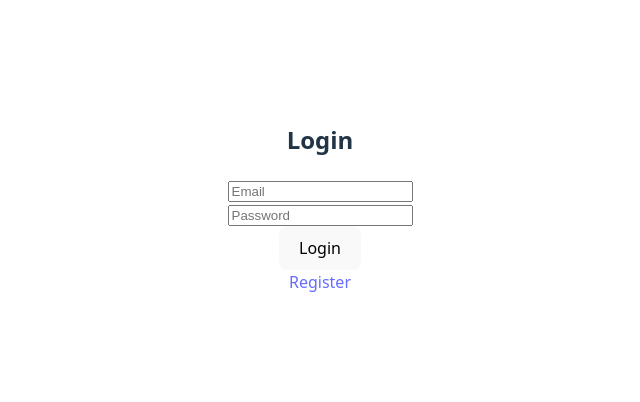
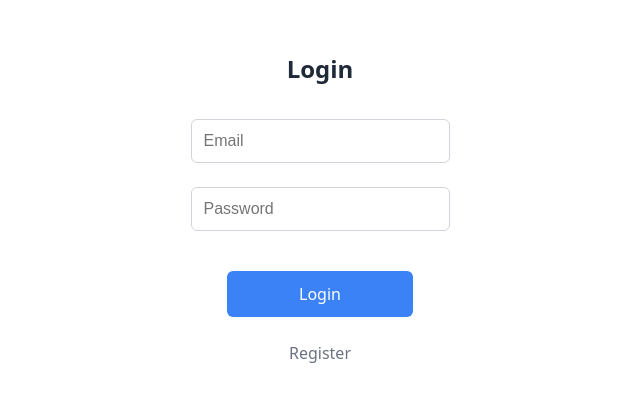
Before and after one commit to mollyhall05/employee-portal, a React (Vite) app: page / in a window 1280 px wide. Shown: the part 202-604 px from the top of the page, without its empty margins (320-960 px from the left). Built offline with nearby package versions, Linux system fonts and the light colour scheme.

Commit message:
Styled login and register pages

```diff
--- /dev/null
+++ b/src/pages/Login.css
@@ -0,0 +1,66 @@
+
+.login-container {
+    display: flex;
+    flex-direction: column;
+    align-items: center;
+    justify-content: center;
+    background-color: #ffffff;
+}
+
+.login-title {
+    font-size: 1.5rem;
+    font-weight: bold;
+    color: #1f2937;
+    margin-bottom: 4rem;
+}
+
+form {
+    display: flex;
+    flex-direction: column;
+    align-items: center;
+}
+
+.login-input {
+    width: 100%;
+    padding: 0.75rem;
+    border: 1px solid #d1d5db;
+    border-radius: 6px;
+    font-size: 1rem;
+    outline: none;
+    transition: border-color 0.2s ease-in-out;
+}
+
+.login-input:focus {
+    border-color: #3b82f6;
+    box-shadow: 0 0 0 3px rgba(59, 130, 246, 0.3);
+}
+
+.login-button {
+    width: 80%;
+    background-color: #3b82f6;
+    color: white;
+    padding: 0.75rem;
+    border: none;
+    border-radius: 6px;
+    font-size: 1rem;
+    cursor: pointer;
+    transition: background-color 0.2s ease-in-out;
+}
+
+.login-button:hover {
+    background-color: #2563eb;
+}
+
+.register-link {
+    margin-top: 0rem;
+    color: #6b7280;
+}
+
+.register-text {
+    color: #3b82f6;
+    text-decoration: none;
+}
+
+.register-text:hover {
+    text-decoration: underline;
+}
--- a/src/pages/Login.jsx
+++ b/src/pages/Login.jsx
@@ -2,6 +2,7 @@ import React, { useState } from "react";
 import { useNavigate, Link } from "react-router-dom";
 import { database } from "../firebase_setup/firebase.js";
 import { collection, query, where, getDocs } from "firebase/firestore";
+import './Login.css';
 
 function Login() {
 	const [email, setEmail] = useState("");
@@ -42,10 +43,10 @@ function Login() {
 	};
 
 	return (
-		<div style={{ textAlign: "center", padding: "20px" }}>
+		<div className="login-container">
 			<h2>Login</h2>
 			<form onSubmit={handleLogin}>
-				<input
+				<input className="login-input"
 					type="email"
 					placeholder="Email"
 					value={email}
@@ -53,7 +54,7 @@ function Login() {
 					required
 				/>
 				<br />
-				<input
+				<input className="login-input"
 					type="password"
 					placeholder="Password"
 					value={password}
@@ -61,9 +62,9 @@ function Login() {
 					required
 				/>
 				<br />
-				<button type="submit">Login</button>
+				<button className="login-button" type="submit">Login</button>
 				<br />
-				<Link to={"/Register"}>Register</Link>
+				<Link className="register-link" to={"/Register"}>Register</Link>
 			</form>
 		</div>
 	);
--- /dev/null
+++ b/src/pages/Register.css
@@ -0,0 +1,78 @@
+.register-container {
+    display: flex;
+    flex-direction: column;
+    align-items: center;
+    justify-content: center;
+    background-color: #ffffff;
+}
+
+h2 {
+    font-size: 1.5rem;
+    font-weight: bold;
+    color: #1f2937;
+    margin-bottom: 2rem;
+}
+
+form {
+    display: flex;
+    flex-direction: column;
+    align-items: center;
+    width: 100%;
+    max-width: 400px;
+}
+
+.form-group {
+    display: flex;
+    flex-direction: row;
+    gap: 0.5rem;
+    width: 100%;
+    margin-bottom: 1rem;
+}
+
+label {
+    align-items: center;
+    display: flex;
+    flex-direction: column;
+    justify-content: center;
+    margin-bottom: 0.5rem;
+    margin-top: 0.5rem;
+    font-weight: bold;
+    color: #374151;
+}
+
+input, select {
+    width: 100%;
+    padding: 0.75rem;
+    border: 1px solid #d1d5db;
+    border-radius: 6px;
+    font-size: 1rem;
+    outline: none;
+    transition: border-color 0.2s ease-in-out;
+}
+
+input:focus, select:focus {
+    border-color: #3b82f6;
+    box-shadow: 0 0 0 3px rgba(59, 130, 246, 0.3);
+}
+
+button {
+    width: 60%;
+    background-color: #3b82f6;
+    color: white;
+    padding: 0.75rem;
+    border: none;
+    border-radius: 6px;
+    font-size: 1rem;
+    cursor: pointer;
+    transition: background-color 0.2s ease-in-out;
+    margin-top: 1rem;
+}
+
+button:hover {
+    background-color: #2563eb;
+}
+
+.login-link {
+    margin-top: 0rem;
+    color: #6b7280;
+}
--- a/src/pages/Register.jsx
+++ b/src/pages/Register.jsx
@@ -2,6 +2,9 @@ import React, { useState } from "react";
 import { useNavigate } from "react-router-dom";
 import { database } from "../firebase_setup/firebase.js";
 import { collection, addDoc, query, where, getDocs } from "firebase/firestore";
+import { Link } from "react-router-dom";
+import "./Register.css";
+
 function RegisterPage() {
 	const navigate = useNavigate();
 	// State to store form input values
@@ -148,6 +151,8 @@ function RegisterPage() {
 				</div>
 
 				<button type="submit">Register</button>
+				<br />
+				<Link className="login-link" to={"/"}>Back to Login</Link>
 			</form>
 		</div>
 	);
--- a/src/pages/consultant-dashboard.jsx
+++ b/src/pages/consultant-dashboard.jsx
@@ -11,7 +11,7 @@ function Dashboard() {
 
   return (
       <div style={{textAlign: "center", padding: "20px"}}>
-          <h2>Employee Dashboard</h2>
+          <h2>Consultant Dashboard</h2>
           <p>Welcome! Here are your options:</p>
 
           <button onClick={() => navigate("/work-schedule")}>📅 Work Schedule</button>
```
